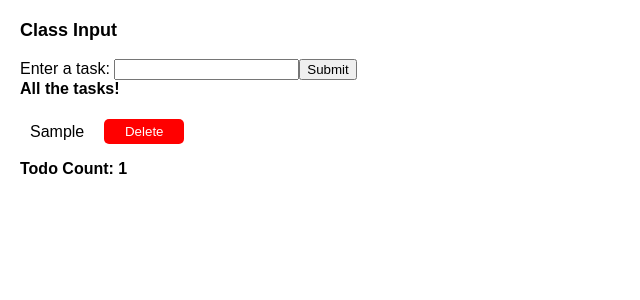
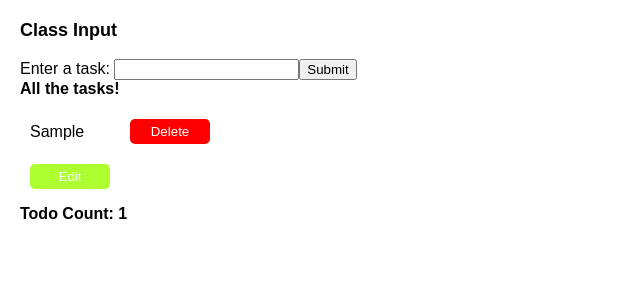
Before and after one commit to Fakecloak/my-first-react-app, a React (Vite) app: page / in a window 1280 px wide. Both pictures are taken after typing "Sample" into the empty fields and a click on the button "Submit". Shown: the top 300 px of the page, without its empty margins (0-640 px from the left). Built offline with nearby package versions, Linux system fonts and the light colour scheme.

Commit message:
add and bind handleEdit to classInput component

```diff
--- a/src/App.css
+++ b/src/App.css
@@ -86,7 +86,7 @@ img {
     border-radius: 50%;
 }
 
-.delete-btn {
+.delete-btn, .edit-btn {
     background-color: red;
     color: white;
     border: none;
@@ -95,3 +95,7 @@ img {
     cursor: pointer;
     width:5rem;
 }
+
+.edit-btn {
+    background-color: greenyellow;
+}
--- a/src/ClassInput.jsx
+++ b/src/ClassInput.jsx
@@ -14,6 +14,7 @@ class ClassInput extends Component {
     this.handleInputChange = this.handleInputChange.bind(this);
     this.handleSubmit = this.handleSubmit.bind(this);
     this.handleDelete = this.handleDelete.bind(this);
+    this.handleEdit = this.handleEdit.bind(this);
   }
 
   handleInputChange(e) {
@@ -26,7 +27,7 @@ class ClassInput extends Component {
   handleSubmit(e) {
     e.preventDefault();
     this.setState((state) => ({
-      todos: state.todos.concat(state.inputVal),
+      todos: state.todos.concat({ text: state.inputVal, isEditing: false }),
       inputVal: "",
     }));
   }
@@ -41,6 +42,20 @@ class ClassInput extends Component {
     this.setState((state) => ({
       todos:state.todos.filter( (currentTodo, currentIndex) => currentIndex !== index )
     }))
+  }
+
+  handleEdit(indexToEdit) {
+
+    const updatedTodos = this.state.todos.map(
+      (todo, currentIndex) => {
+        if (currentIndex === indexToEdit) {
+          return { ...todo, isEditing: !todo.isEditing };
+        }
+        return todo;
+      }
+    );
+
+    this.setState({ todos: updatedTodos });
   }
 
   render() {
@@ -62,9 +77,18 @@ class ClassInput extends Component {
         <ul>
           {this.state.todos.map((todo,index) => (
             <li key={index}>
-              {todo}
+              {todo.isEditing ? (
+                <input type="text" value={todo.text} />
+
+              ): (
+                <span>{todo.text}</span>
+              )}
+
               <button className="delete-btn" onClick={() => this.handleDelete(index)}>
                 Delete
+              </button>
+              <button className="edit-btn" onClick={() => this.handleEdit(index)}>
+                {todo.isEditing ? "Save" : "Edit"}
               </button>
             </li>
           ))}
```
